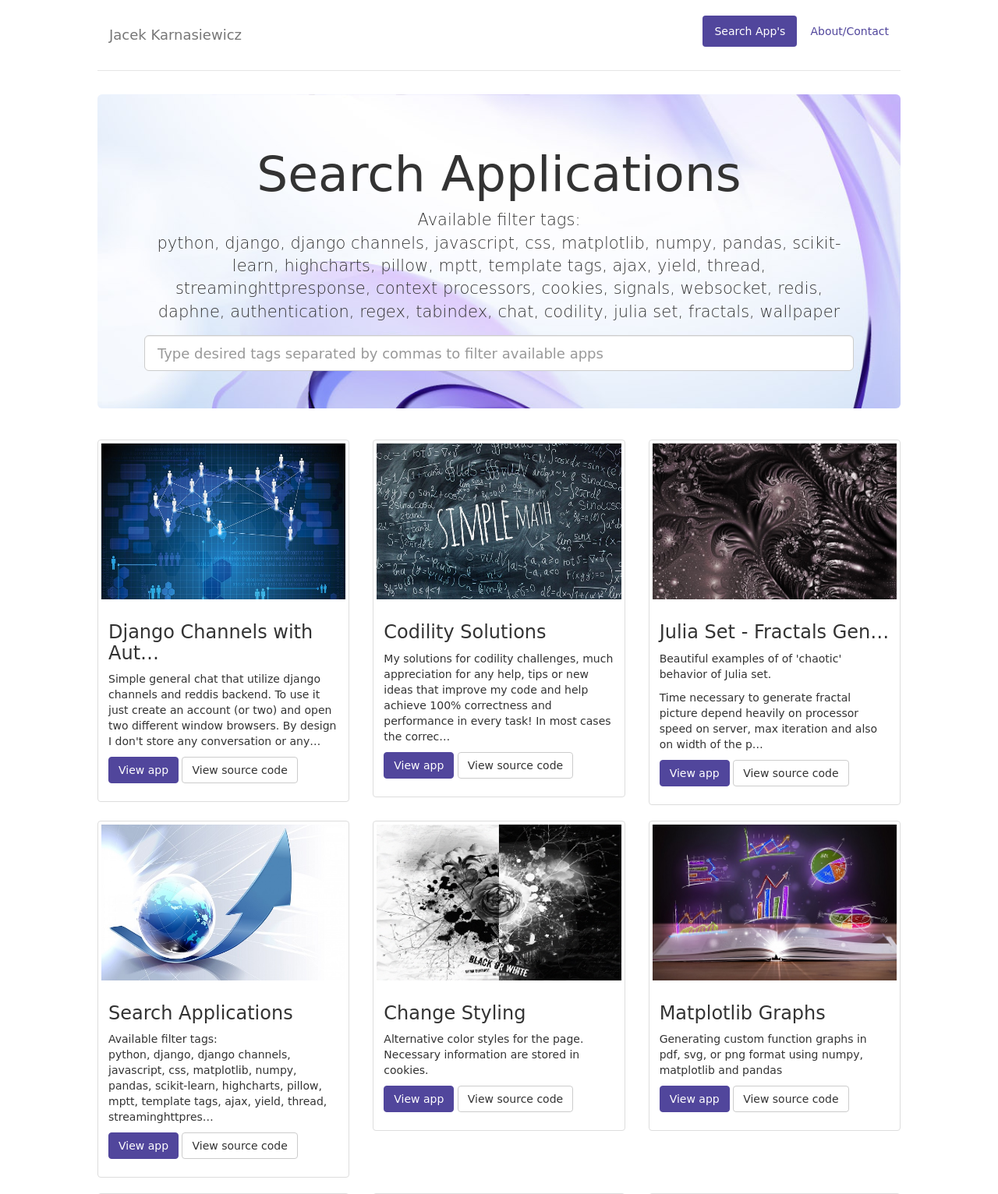
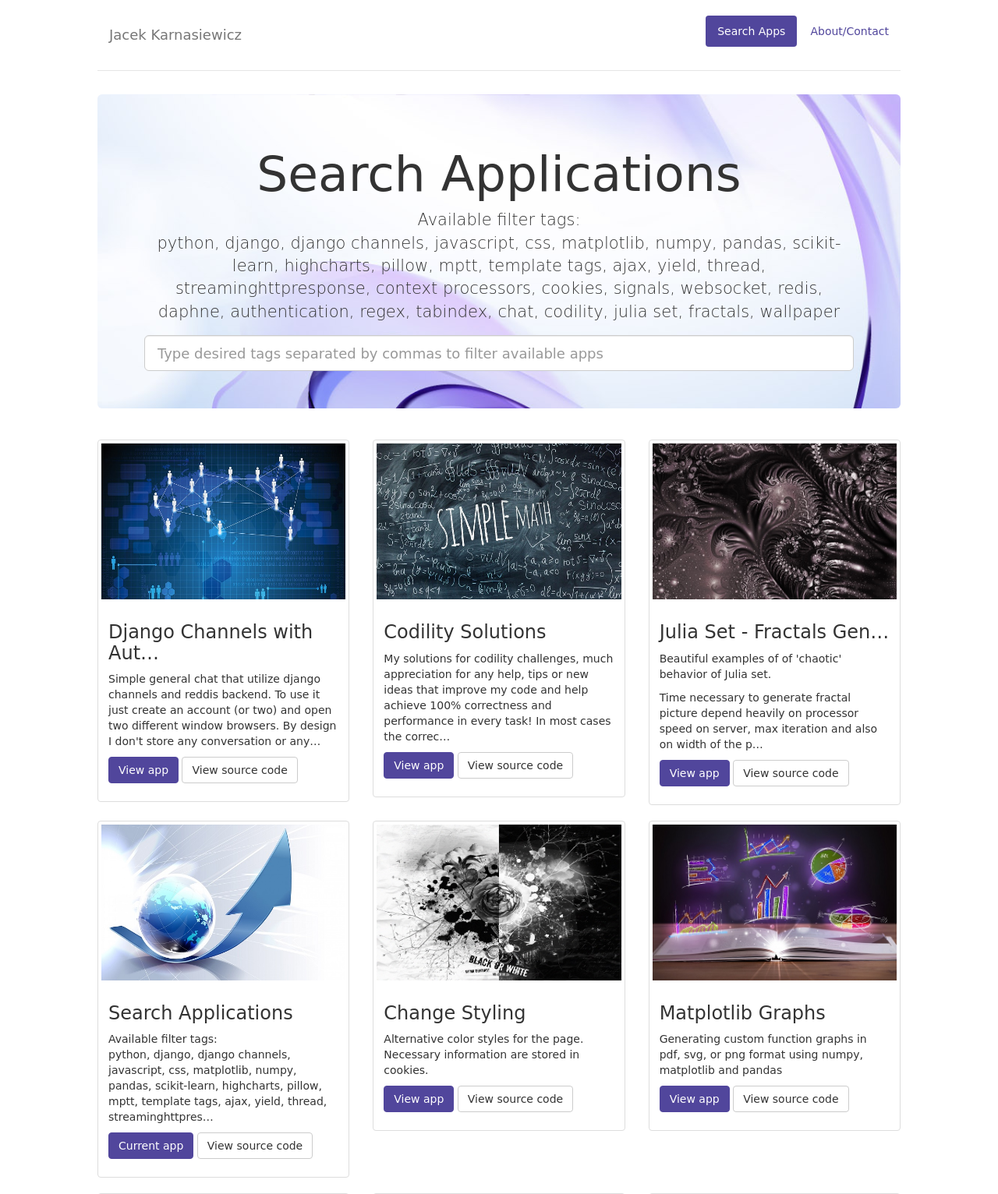
Before and after one commit to JacekKarnasiewicz/HomePage, a Django app: page / in a window 1280 px wide. Shown: the top 1532 px of the page at 78% size. Run offline with Django 3.2, Linux system fonts and the light colour scheme; data comes from the database, SQL or seed files in the repository; parts of the project's set-up code (start-up, migrations or seed data) failed here and were passed over; some libraries are stand-ins or nearby versions.

Commit message:
content update

```diff
--- a/HomePage/templates/base.html
+++ b/HomePage/templates/base.html
@@ -4,6 +4,7 @@
 	<head>
 		<meta charset="utf-8">
 		<meta http-equiv="X-UA-Compatible" content="IE=edge">
+		<!-- The viewport is the user's visible area of a web page. -->
 		<meta name="viewport" content="width=device-width, initial-scale=1">
 		<!-- The above 3 meta tags *must* come first in the head; any other head content must come *after* these tags -->
 		<meta name="description" content="">
@@ -47,7 +48,7 @@
 				<nav>
 					<div id="navbar" class="navbar-collapse collapse">
 					<ul class="nav nav-pills navbar-right">
-						<li id="search_btn" role="presentation" class="active"><a href="{% url 'search_app:search_app' %}">Search App's</a></li>
+						<li id="search_btn" role="presentation" class="active"><a href="{% url 'search_app:search_app' %}">Search Apps</a></li>
 						<li id="about_btn" role="presentation" ><a data-toggle="modal" data-target="#myModal" href="#">About/Contact</a></li>
 					</ul>
 					</div>
@@ -80,6 +81,7 @@
 		<script type="text/javascript" src="{% static 'js/bootstrap.min.js' %}"></script>
 		<script type="text/javascript" src="{% static 'js/ie10-viewport-bug-workaround.js' %}"></script>
 		<script type="text/javascript">
+			'use strict';
 			$(document).ready(function() {
 				$('#myModal').on('shown.bs.modal', function () {
 					$('#search_btn, #about_btn').toggleClass('active');
--- a/apps/search_app/templates/search_app/home.html
+++ b/apps/search_app/templates/search_app/home.html
@@ -23,7 +23,9 @@
 					<h3>{{ app.name|truncatechars:25 }}</h3>
 					<p>{{ app.description|safe|truncatechars:200 }}</p>
 					<p>
-						<a role="button" class="btn btn-primary" href="{{ app.get_absolute_url }}">View app</a>
+						<a role="button" class="btn btn-primary" href="{{ app.get_absolute_url }}">
+							{% if app != current_app %}View app{% else %}Current app{% endif %}
+						</a>
 						<a role="button" class="btn btn-default" href="{{ app.url_source }}" target="_blank">View source code</a>
 					</p>
 				</div>
--- a/apps/wallpaper/templates/wallpaper/head.html
+++ b/apps/wallpaper/templates/wallpaper/head.html
@@ -5,6 +5,7 @@
 	<head>
 		<meta charset="utf-8">
 		<meta http-equiv="X-UA-Compatible" content="IE=edge">
+		<!-- The viewport is the user's visible area of a web page. -->
 		<meta name="viewport" content="width=device-width, initial-scale=1">
 		<!-- The above 3 meta tags *must* come first in the head; any other head content must come *after* these tags -->
 		<meta name="description" content="">
@@ -48,7 +49,7 @@
 				<nav>
 					<div id="navbar" class="navbar-collapse collapse">
 					<ul class="nav nav-pills navbar-right">
-						<li id="search_btn" role="presentation" class="active"><a href="{% url 'search_app:search_app' %}">Search App's</a></li>
+						<li id="search_btn" role="presentation" class="active"><a href="{% url 'search_app:search_app' %}">Search Apps</a></li>
 						<li id="about_btn" role="presentation" ><a data-toggle="modal" data-target="#myModal" href="#">About/Contact</a></li>
 					</ul>
 					</div>
--- a/apps/wallpaper/views.py
+++ b/apps/wallpaper/views.py
@@ -26,7 +26,7 @@ def img_generator(request, form, search_phrase, random=None):
 	else:
 		response = requests.get('https://alpha.wallhaven.cc/search?q={0}&purity=100&sorting=relevance&order=desc&page=1'.format(search_phrase)).text
 
-	data = re.findall('data-src="https://alpha.wallhaven.cc/wallpapers/thumb/small/th-(.+?)" src=', response)[:15]
+	data = re.findall('data-src="https://alpha.wallhaven.cc/wallpapers/thumb/small/th-(.+?)" src=', response)[:12]
 
 	if data:
 		yield '<div class="row thumbnail-flex">'
```
Also changed, not shown: 1 other file.
